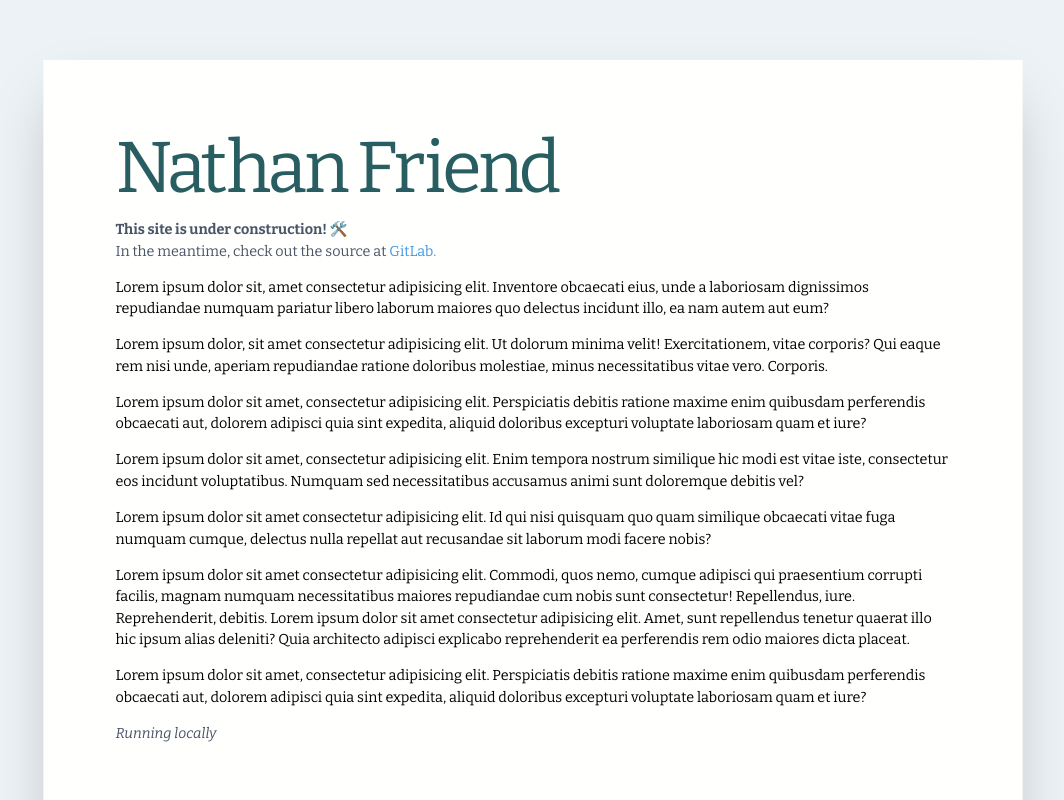
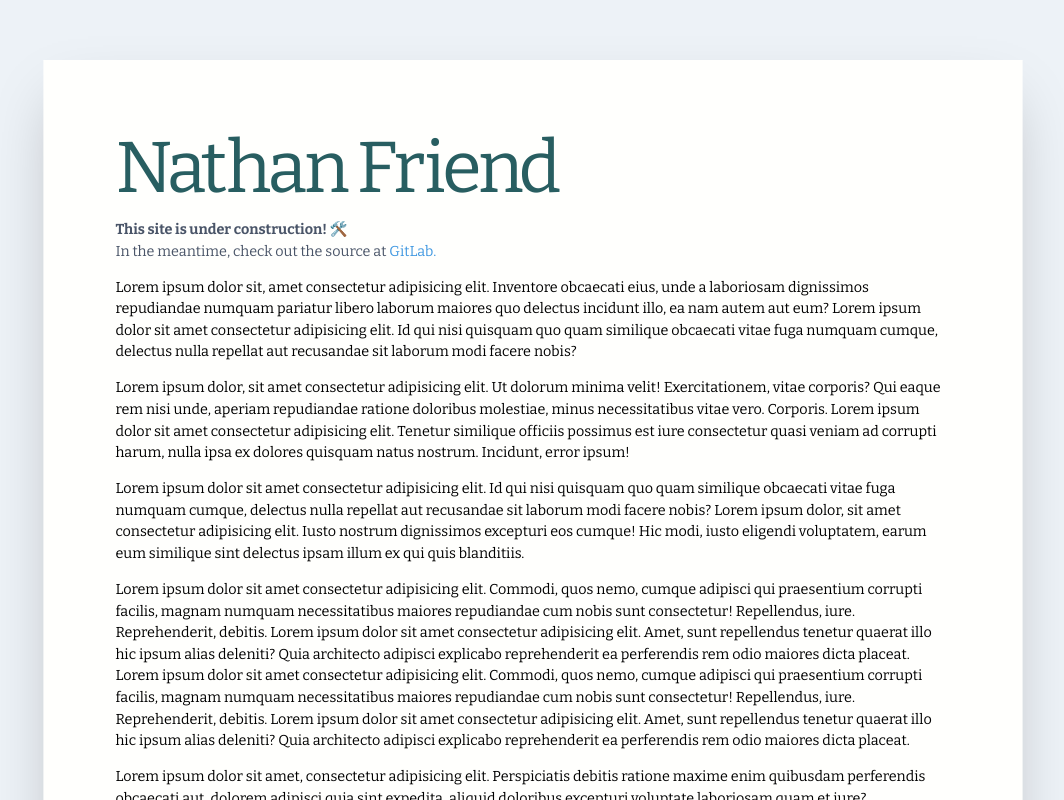
Before and after one commit to nfriend/nuxt-resume, a Nuxt app: page / in a window 1280 px wide. Shown: the top 800 px of the page, without its empty margins (107-1171 px from the left). Built offline with nearby package versions, Linux system fonts and the light colour scheme.

Commit message:
Add more lorem

```diff
--- a/components/LoremIpsum.vue
+++ b/components/LoremIpsum.vue
@@ -4,12 +4,42 @@
       Lorem ipsum dolor sit, amet consectetur adipisicing elit. Inventore
       obcaecati eius, unde a laboriosam dignissimos repudiandae numquam pariatur
       libero laborum maiores quo delectus incidunt illo, ea nam autem aut eum?
+      Lorem ipsum dolor sit amet consectetur adipisicing elit. Id qui nisi
+      quisquam quo quam similique obcaecati vitae fuga numquam cumque, delectus
+      nulla repellat aut recusandae sit laborum modi facere nobis?
     </p>
     <p class="pb-4">
       Lorem ipsum dolor, sit amet consectetur adipisicing elit. Ut dolorum
       minima velit! Exercitationem, vitae corporis? Qui eaque rem nisi unde,
       aperiam repudiandae ratione doloribus molestiae, minus necessitatibus
-      vitae vero. Corporis.
+      vitae vero. Corporis. Lorem ipsum dolor sit amet consectetur adipisicing
+      elit. Tenetur similique officiis possimus est iure consectetur quasi
+      veniam ad corrupti harum, nulla ipsa ex dolores quisquam natus nostrum.
+      Incidunt, error ipsum!
+    </p>
+    <p class="pb-4">
+      Lorem ipsum dolor sit amet consectetur adipisicing elit. Id qui nisi
+      quisquam quo quam similique obcaecati vitae fuga numquam cumque, delectus
+      nulla repellat aut recusandae sit laborum modi facere nobis? Lorem ipsum
+      dolor, sit amet consectetur adipisicing elit. Iusto nostrum dignissimos
+      excepturi eos cumque! Hic modi, iusto eligendi voluptatem, earum eum
+      similique sint delectus ipsam illum ex qui quis blanditiis.
+    </p>
+    <p class="pb-4">
+      Lorem ipsum dolor sit amet consectetur adipisicing elit. Commodi, quos
+      nemo, cumque adipisci qui praesentium corrupti facilis, magnam numquam
+      necessitatibus maiores repudiandae cum nobis sunt consectetur!
+      Repellendus, iure. Reprehenderit, debitis. Lorem ipsum dolor sit amet
+      consectetur adipisicing elit. Amet, sunt repellendus tenetur quaerat illo
+      hic ipsum alias deleniti? Quia architecto adipisci explicabo reprehenderit
+      ea perferendis rem odio maiores dicta placeat. Lorem ipsum dolor sit amet
+      consectetur adipisicing elit. Commodi, quos nemo, cumque adipisci qui
+      praesentium corrupti facilis, magnam numquam necessitatibus maiores
+      repudiandae cum nobis sunt consectetur! Repellendus, iure. Reprehenderit,
+      debitis. Lorem ipsum dolor sit amet consectetur adipisicing elit. Amet,
+      sunt repellendus tenetur quaerat illo hic ipsum alias deleniti? Quia
+      architecto adipisci explicabo reprehenderit ea perferendis rem odio
+      maiores dicta placeat.
     </p>
     <p class="pb-4">
       Lorem ipsum dolor sit amet, consectetur adipisicing elit. Perspiciatis
@@ -18,30 +48,34 @@
       laboriosam quam et iure?
     </p>
     <p class="pb-4">
+      Lorem ipsum dolor sit amet, consectetur adipisicing elit. Perspiciatis
+      debitis ratione maxime enim quibusdam perferendis obcaecati aut, dolorem
+      adipisci quia sint expedita, aliquid doloribus excepturi voluptate
+      laboriosam quam et iure? Lorem ipsum dolor sit amet consectetur
+      adipisicing elit. Maxime ratione veritatis quos excepturi odit minus
+      cumque iusto, quae fugit temporibus, iste saepe. Aut distinctio excepturi
+      quibusdam voluptatem blanditiis modi inventore.
+    </p>
+    <p class="pb-4">
       Lorem ipsum dolor sit amet, consectetur adipisicing elit. Enim tempora
       nostrum similique hic modi est vitae iste, consectetur eos incidunt
       voluptatibus. Numquam sed necessitatibus accusamus animi sunt doloremque
       debitis vel?
     </p>
     <p class="pb-4">
-      Lorem ipsum dolor sit amet consectetur adipisicing elit. Id qui nisi
-      quisquam quo quam similique obcaecati vitae fuga numquam cumque, delectus
-      nulla repellat aut recusandae sit laborum modi facere nobis?
-    </p>
-    <p class="pb-4">
-      Lorem ipsum dolor sit amet consectetur adipisicing elit. Commodi, quos
-      nemo, cumque adipisci qui praesentium corrupti facilis, magnam numquam
-      necessitatibus maiores repudiandae cum nobis sunt consectetur!
-      Repellendus, iure. Reprehenderit, debitis. Lorem ipsum dolor sit amet
-      consectetur adipisicing elit. Amet, sunt repellendus tenetur quaerat illo
-      hic ipsum alias deleniti? Quia architecto adipisci explicabo reprehenderit
-      ea perferendis rem odio maiores dicta placeat.
-    </p>
-    <p class="pb-4">
-      Lorem ipsum dolor sit amet, consectetur adipisicing elit. Perspiciatis
-      debitis ratione maxime enim quibusdam perferendis obcaecati aut, dolorem
-      adipisci quia sint expedita, aliquid doloribus excepturi voluptate
-      laboriosam quam et iure?
+      Lorem ipsum dolor sit amet, consectetur adipisicing elit. Enim tempora
+      nostrum similique hic modi est vitae iste, consectetur eos incidunt
+      voluptatibus. Numquam sed necessitatibus accusamus animi sunt doloremque
+      debitis vel? Lorem ipsum dolor sit amet, consectetur adipisicing elit.
+      Enim tempora nostrum similique hic modi est vitae iste, consectetur eos
+      incidunt voluptatibus. Numquam sed necessitatibus accusamus animi sunt
+      doloremque debitis vel? Lorem ipsum dolor sit amet consectetur adipisicing
+      elit. Odit consequatur dolorum quae accusantium eaque libero esse, quod
+      pariatur rem incidunt fuga debitis! Obcaecati quis illum quae mollitia
+      magnam libero consectetur. Lorem ipsum dolor sit amet consectetur
+      adipisicing elit. Officiis quam libero id animi velit, possimus dolorum
+      fugit esse sed illum atque non vero fuga consequuntur culpa labore
+      quibusdam delectus modi?
     </p>
   </div>
 </template>
```
